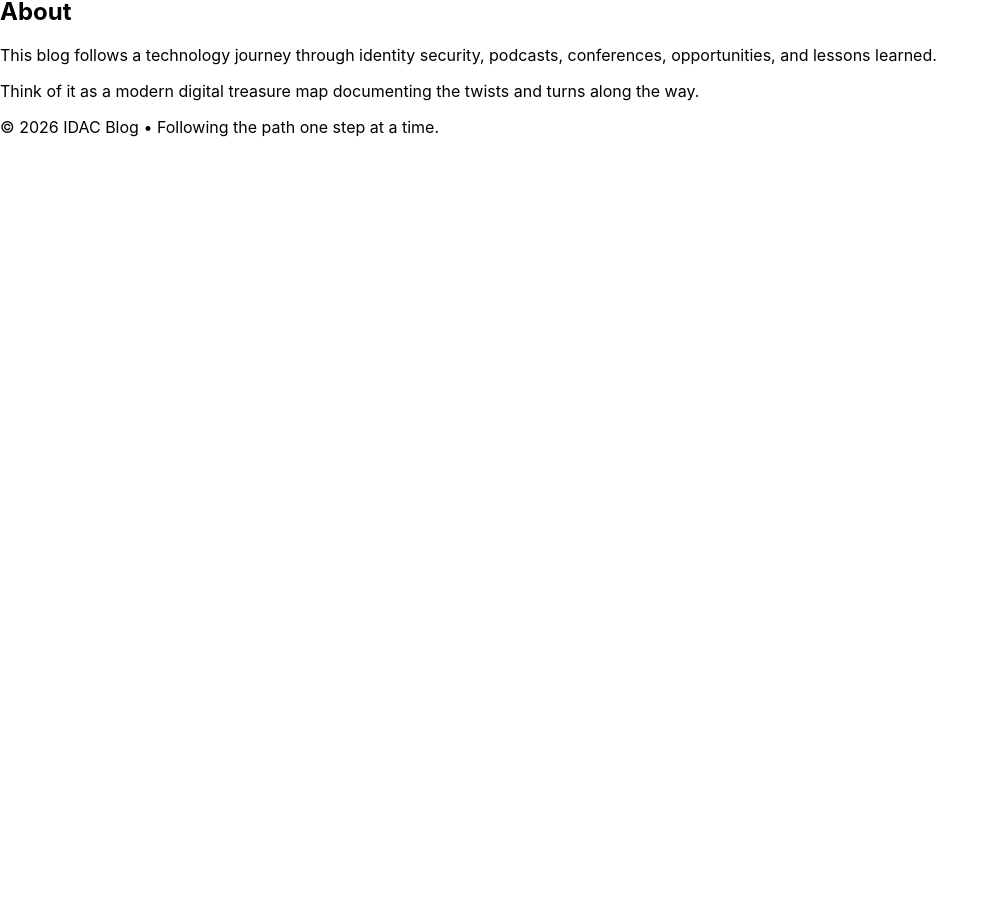
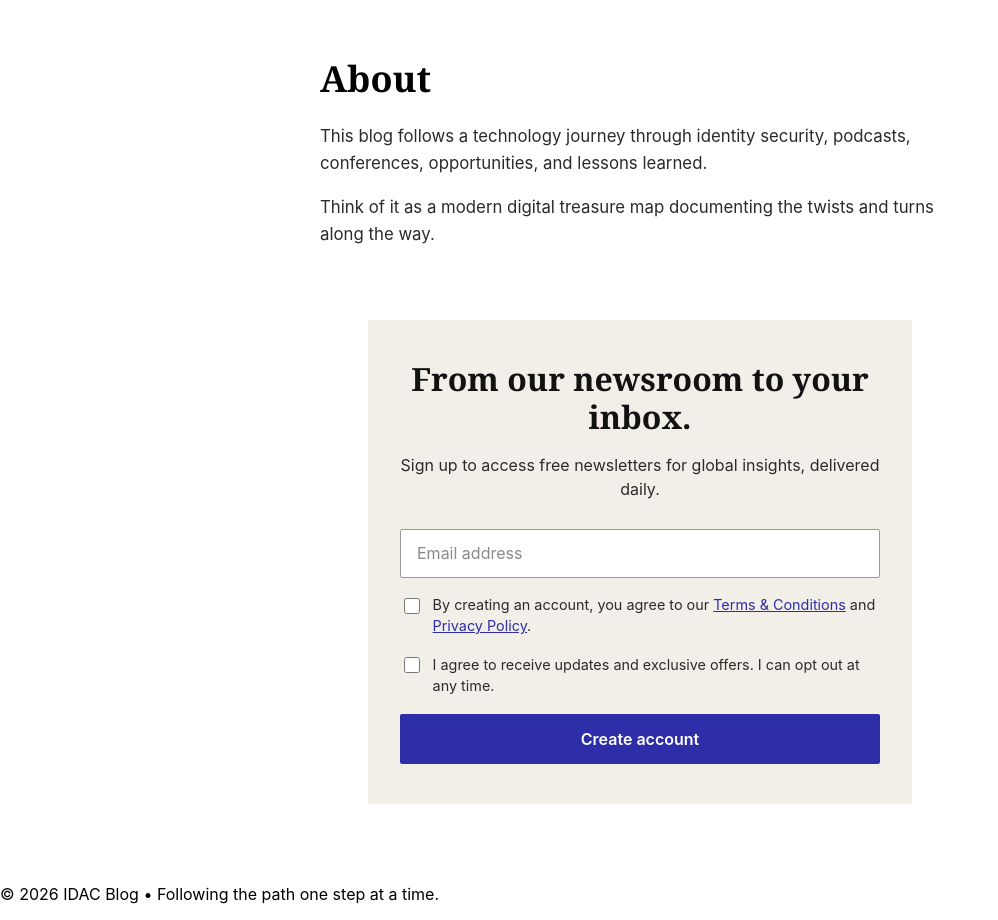
Before and after one commit to alexisbernt/idac-website, a React (Create React App) app: page /about in a window 1280 px wide. Shown: the part 297-1217 px from the top of the page, without its empty margins (0-998 px from the left). Before the commit the page ends 800 px from the top, so only its background shows below. Built offline with nearby package versions, Linux system fonts and the light colour scheme.

Commit message:
Created about page
Linking to email.js

```diff
--- a/package.json
+++ b/package.json
@@ -3,6 +3,7 @@
   "version": "0.1.0",
   "private": true,
   "dependencies": {
+    "@emailjs/browser": "^4.4.1",
     "@testing-library/dom": "^10.4.1",
     "@testing-library/jest-dom": "^6.9.1",
     "@testing-library/react": "^16.3.2",
--- a/src/pages/AboutPage.js
+++ b/src/pages/AboutPage.js
@@ -1,24 +1,144 @@
+import { useState } from "react";
+import emailjs from "@emailjs/browser";
 import Navbar from "../components/Navbar";
 import Footer from "../components/Footer";
+import "../styles/AboutPage.css";
+
+// EmailJS credentials (service, template, public key).
+// Public key is safe to expose client-side; never put your EmailJS
+// private key in frontend code — it belongs only in server-side code.
+const EMAILJS_SERVICE_ID = "service_n1gxc8h";
+const EMAILJS_TEMPLATE_ID = "template_7bcamym";
+const EMAILJS_PUBLIC_KEY = "JrAOleQKfiUHgCuhD";
 
 function AboutPage() {
+  const [email, setEmail] = useState("");
+  const [agreeTerms, setAgreeTerms] = useState(false);
+  const [agreeUpdates, setAgreeUpdates] = useState(false);
+  const [status, setStatus] = useState("idle"); // idle | sending | success | error
+  const [errorMessage, setErrorMessage] = useState("");
+
+  const handleSubmit = async (e) => {
+    e.preventDefault();
+    setErrorMessage("");
+
+    if (!email) {
+      setErrorMessage("Enter your email address.");
+      return;
+    }
+    if (!agreeTerms) {
+      setErrorMessage("You need to agree to the Terms & Conditions to continue.");
+      return;
+    }
+
+    setStatus("sending");
+
+    try {
+      await emailjs.send(
+        EMAILJS_SERVICE_ID,
+        EMAILJS_TEMPLATE_ID,
+        {
+          subscriber_email: email,
+          agreed_to_updates: agreeUpdates ? "yes" : "no",
+        },
+        EMAILJS_PUBLIC_KEY
+      );
+      setStatus("success");
+      setEmail("");
+      setAgreeTerms(false);
+      setAgreeUpdates(false);
+    } catch (err) {
+      console.error("EmailJS error:", err);
+      setStatus("error");
+      setErrorMessage("Something went wrong sending that. Try again in a moment.");
+    }
+  };
+
   return (
     <>
       <Navbar />
 
-      <section className="page-section">
+      <section className="page-section about-section">
         <h1>About</h1>
 
         <p>
-          This blog follows a technology journey through
-          identity security, podcasts, conferences,
-          opportunities, and lessons learned.
+          This blog follows a technology journey through identity security,
+          podcasts, conferences, opportunities, and lessons learned.
         </p>
 
         <p>
-          Think of it as a modern digital treasure map
-          documenting the twists and turns along the way.
+          Think of it as a modern digital treasure map documenting the
+          twists and turns along the way.
         </p>
+      </section>
+
+      <section className="newsletter-section">
+        <div className="newsletter-card">
+          <h2 className="newsletter-heading">
+            From our newsroom to your inbox.
+          </h2>
+          <p className="newsletter-subtext">
+            Sign up to access free newsletters for global insights, delivered
+            daily.
+          </p>
+
+          <form className="newsletter-form" onSubmit={handleSubmit} noValidate>
+            <input
+              type="email"
+              className="newsletter-input"
+              placeholder="Email address"
+              value={email}
+              onChange={(e) => setEmail(e.target.value)}
+              disabled={status === "sending"}
+            />
+
+            <label className="newsletter-checkbox-row">
+              <input
+                type="checkbox"
+                checked={agreeTerms}
+                onChange={(e) => setAgreeTerms(e.target.checked)}
+                disabled={status === "sending"}
+              />
+              <span>
+                By creating an account, you agree to our{" "}
+                <a href="/terms">Terms &amp; Conditions</a> and{" "}
+                <a href="/privacy">Privacy Policy</a>.
+              </span>
+            </label>
+
+            <label className="newsletter-checkbox-row">
+              <input
+                type="checkbox"
+                checked={agreeUpdates}
+                onChange={(e) => setAgreeUpdates(e.target.checked)}
+                disabled={status === "sending"}
+              />
+              <span>
+                I agree to receive updates and exclusive offers. I can opt
+                out at any time.
+              </span>
+            </label>
+
+            {errorMessage && (
+              <p className="newsletter-message newsletter-message--error">
+                {errorMessage}
+              </p>
+            )}
+            {status === "success" && (
+              <p className="newsletter-message newsletter-message--success">
+                You're subscribed. Check your inbox to confirm.
+              </p>
+            )}
+
+            <button
+              type="submit"
+              className="newsletter-button"
+              disabled={status === "sending"}
+            >
+              {status === "sending" ? "Submitting…" : "Create account"}
+            </button>
+          </form>
+        </div>
       </section>
 
       <Footer />
--- /dev/null
+++ b/src/styles/AboutPage.css
@@ -0,0 +1,151 @@
+/* ---------- About page body copy ---------- */
+.about-section {
+  max-width: 640px;
+  margin: 0 auto;
+  padding: 3rem 1.5rem 1rem;
+}
+
+.about-section h1 {
+  font-family: Georgia, "Times New Roman", Times, serif;
+  font-size: 2.25rem;
+  margin-bottom: 1.25rem;
+}
+
+.about-section p {
+  font-family: -apple-system, BlinkMacSystemFont, "Segoe UI", sans-serif;
+  font-size: 1.05rem;
+  line-height: 1.6;
+  color: #2b2b2b;
+  margin-bottom: 1rem;
+}
+
+/* ---------- Newsletter signup (Economist-style) ---------- */
+.newsletter-section {
+  display: flex;
+  justify-content: center;
+  padding: 2.5rem 1.5rem 4rem;
+}
+
+.newsletter-card {
+  width: 100%;
+  max-width: 480px;
+  background-color: #f2efe9;
+  padding: 2.5rem 2rem;
+  text-align: center;
+  border-radius: 2px;
+}
+
+.newsletter-heading {
+  font-family: Georgia, "Times New Roman", Times, serif;
+  font-weight: 700;
+  font-size: 2rem;
+  line-height: 1.2;
+  color: #121212;
+  margin: 0 0 1rem;
+}
+
+.newsletter-subtext {
+  font-family: -apple-system, BlinkMacSystemFont, "Segoe UI", sans-serif;
+  font-size: 1rem;
+  line-height: 1.5;
+  color: #2b2b2b;
+  margin: 0 0 1.75rem;
+}
+
+.newsletter-form {
+  display: flex;
+  flex-direction: column;
+  gap: 1.1rem;
+  text-align: left;
+}
+
+.newsletter-input {
+  width: 100%;
+  box-sizing: border-box;
+  padding: 0.85rem 1rem;
+  font-size: 1rem;
+  font-family: inherit;
+  border: 1px solid #9a9a9a;
+  border-radius: 2px;
+  background-color: #fff;
+  color: #121212;
+}
+
+.newsletter-input::placeholder {
+  color: #8a8a8a;
+}
+
+.newsletter-input:focus {
+  outline: 2px solid #2e2ea8;
+  outline-offset: 1px;
+}
+
+.newsletter-checkbox-row {
+  display: flex;
+  align-items: flex-start;
+  gap: 0.6rem;
+  font-size: 0.9rem;
+  line-height: 1.45;
+  color: #2b2b2b;
+  cursor: pointer;
+}
+
+.newsletter-checkbox-row input[type="checkbox"] {
+  flex-shrink: 0;
+  width: 16px;
+  height: 16px;
+  margin-top: 0.15rem;
+  accent-color: #2e2ea8;
+  cursor: pointer;
+}
+
+.newsletter-checkbox-row a {
+  color: #2e2ea8;
+  text-decoration: underline;
+}
+
+.newsletter-button {
+  width: 100%;
+  padding: 0.95rem 1rem;
+  font-size: 1rem;
+  font-weight: 600;
+  font-family: inherit;
+  color: #fff;
+  background-color: #2e2ea8;
+  border: none;
+  border-radius: 2px;
+  cursor: pointer;
+  transition: background-color 0.15s ease;
+}
+
+.newsletter-button:hover:not(:disabled) {
+  background-color: #24247f;
+}
+
+.newsletter-button:disabled {
+  opacity: 0.7;
+  cursor: not-allowed;
+}
+
+.newsletter-message {
+  margin: 0;
+  font-size: 0.9rem;
+}
+
+.newsletter-message--error {
+  color: #b3261e;
+}
+
+.newsletter-message--success {
+  color: #1c6e3f;
+}
+
+@media (max-width: 480px) {
+  .newsletter-card {
+    padding: 2rem 1.25rem;
+  }
+
+  .newsletter-heading {
+    font-size: 1.65rem;
+  }
+}
```
Also changed, not shown: 2 other files (tests, documents, lock files or other folders).
